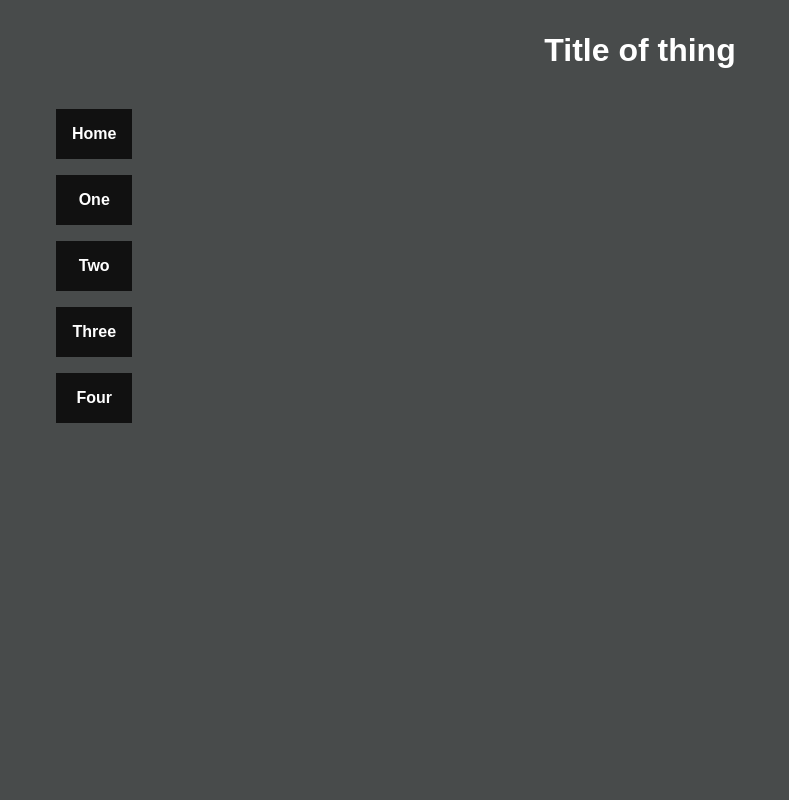
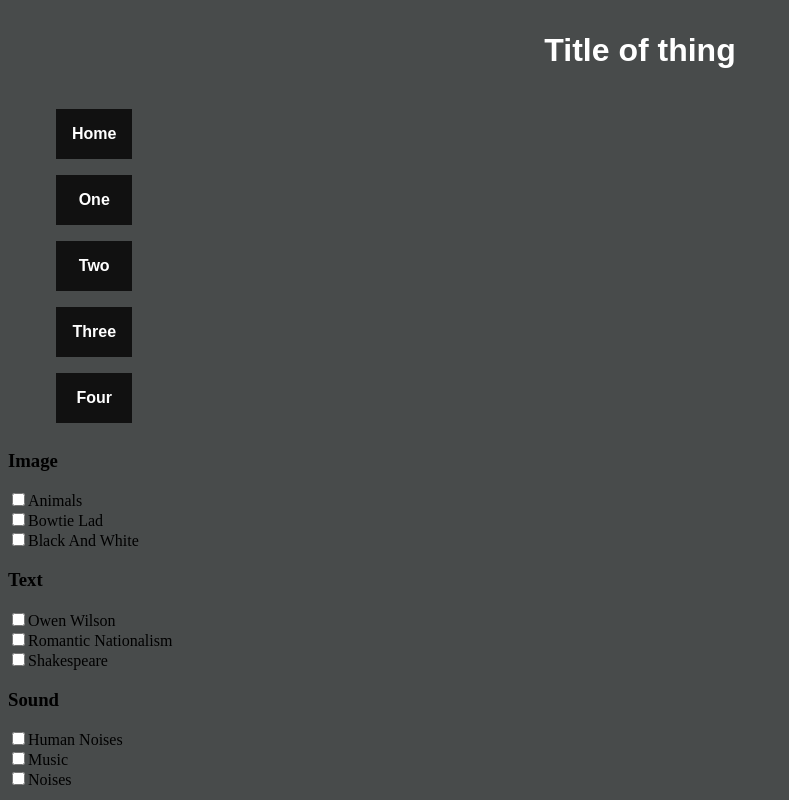
Before and after one commit to IT2810/it2810-webutvikling-h18-prosjekt-2-gruppe--35, a React (Create React App) app: page / in a window 1280 px wide. Shown: the whole page, without its empty margins (0-789 px from the left). Built offline with nearby package versions, Linux system fonts and the light colour scheme.

Commit message:
Added functionality for checkboxes and a way to send the information back to the main file

```diff
--- a/src/App.js
+++ b/src/App.js
@@ -1,13 +1,67 @@
 import React, { Component } from 'react';
-import logo from './logo.svg';
-import ImageTabs from './components/ImageTabs.jsx'
+//import logo from './logo.svg';
+import ImageTabs from './components/ImageTabs.jsx';
+import CheckboxTabs from './components/CheckboxTabs.jsx';
+
+const imageDict = {
+                    Animals:'./resources/image/dyr',
+                    BowtieLad:'./resources/image/sloyfegutt',
+                    BlackAndWhite:'./resources/image/svarthvitt'};
+
+const textDict = {  OwenWilson: './resources/json/owenWilson.json',
+                    RomanticNationalism: './resources/json/romanticNationalism.json',
+                    Shakespeare: './resources/json/shakespeare.json'};
+
+const soundDict = {};
+
 
 class App extends Component {
+    constructor() {
+        super();
+        this.state = {
+            textCategory:null,
+            textNumber:null,
+            imageCategory:null,
+            imageNumber:null,
+            soundCategory:null,
+            soundNumber:null,
+        }
+    }
+
+    pushSelectedCategory(id, category) {
+        id = id.replace(/ /g, '');
+        let resourceUrl;
+        switch(category) {
+            case 'image':
+                this.setState({imageCategory:category});
+                resourceUrl = this.iterateDictionary(id, imageDict);
+                break;
+            case 'text':
+                this.setState({textCategory:category});
+                resourceUrl = this.iterateDictionary(id, textDict);
+                break;
+            case 'sound':
+                this.setState({soundCategory:category});
+                resourceUrl = this.iterateDictionary(id, soundDict);
+                break;
+        }
+        console.log(resourceUrl);
+    }
+
+    iterateDictionary(id, dict) {
+        for (const option in dict) {
+            if (id === option) {
+                return dict[option];
+            }
+        }
+    }
+
     render() {
         return (
           <div className="App">
             <h1>Title of thing</h1>
             <ImageTabs />
+            <CheckboxTabs selectedCategory={this.pushSelectedCategory.bind(this)} />
           </div>
         );
     }
--- /dev/null
+++ b/src/components/CheckboxCategory.jsx
@@ -0,0 +1,41 @@
+import React, { Component } from 'react';
+import Checkbox from '../parts/checkbox.jsx';
+
+class CheckboxCategory extends Component {
+    constructor() {
+        super();
+        this.state = {
+            activeCheckbox : null,
+        }
+    }
+
+    createCheckboxes() {
+        const checkboxes = [];
+        for (const option in this.props.const.option) {
+            checkboxes.push(
+                <Checkbox
+                    name={this.props.const.option[option]}
+                    activeCheckbox={this.state.activeCheckbox}
+                    onclick={this.checkboxSelection.bind(this)}
+                    />
+            );
+        }
+        return checkboxes;
+    }
+
+    checkboxSelection(id) {
+        this.setState({activeCheckbox:id});
+        this.props.onSelected(id);
+    }
+
+    render() {
+        return(
+            <React.Fragment>
+                <h3>{this.props.category}</h3>
+                {this.createCheckboxes()}
+            </React.Fragment>
+        );
+    }
+}
+
+export default CheckboxCategory;
--- /dev/null
+++ b/src/components/CheckboxTabs.jsx
@@ -0,0 +1,60 @@
+import React, { Component } from 'react';
+import CheckboxCategory from './CheckboxCategory';
+
+const image = {
+    option: [
+        'Animals', 'Bowtie Lad', 'Black And White'
+    ]
+}
+
+const sound = {
+    option: [
+        'Human Noises', 'Music', 'Noises'
+    ]
+}
+
+const text = {
+    option: [
+        'Owen Wilson', 'Romantic Nationalism', 'Shakespeare'
+    ]
+}
+
+class CheckboxTabs extends Component {
+    constructor() {
+        super();
+        this.state = {
+            category:null,
+            image:null,
+            text:null,
+            sound:null,
+        }
+    }
+
+    pushSelectedImage(id) {
+        this.setState({image:id, category:'image'});
+        this.props.selectedCategory(id, this.state.category);
+    }
+
+    pushSelectedText(id) {
+        this.setState({text:id, category:'text'});
+        this.props.selectedCategory(id, this.state.category);
+    }
+
+    pushSelectedSound(id) {
+        this.setState({sound:id, category:'sound'});
+        this.props.selectedCategory(id, this.state.category);
+    }
+
+    render() {
+        return (
+            <div>
+                <CheckboxCategory onSelected={this.pushSelectedImage.bind(this)} category="Image" const={image}/>
+                <CheckboxCategory onSelected={this.pushSelectedText.bind(this)} category="Text" const={text}/>
+                <CheckboxCategory onSelected={this.pushSelectedSound.bind(this)} category="Sound" const={sound}/>
+            </div>
+        );
+    }
+
+}
+
+export default CheckboxTabs;
--- /dev/null
+++ b/src/parts/checkbox.jsx
@@ -0,0 +1,15 @@
+import React, { Component } from 'react';
+
+class Checkbox extends Component {
+    render() {
+        return (
+            <div onClick={() => {this.props.onclick(this.props.name)}}>
+                <input type="checkbox" id={this.props.name}
+                    checked={this.props.name === this.props.activeCheckbox}/>
+                <label id={this.props.name}>{this.props.name}</label>
+            </div>
+        );
+    }
+}
+
+export default Checkbox;
```
